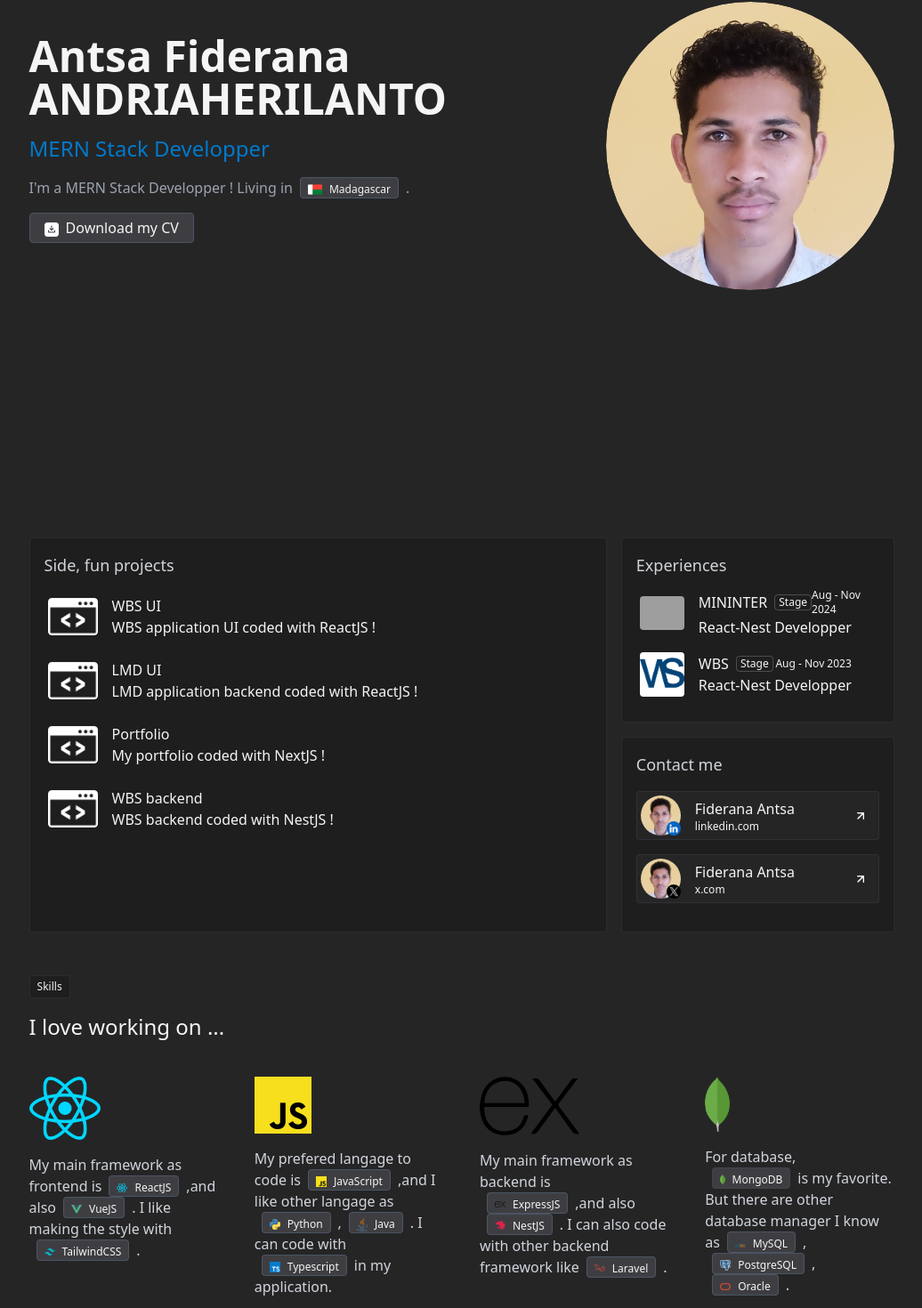
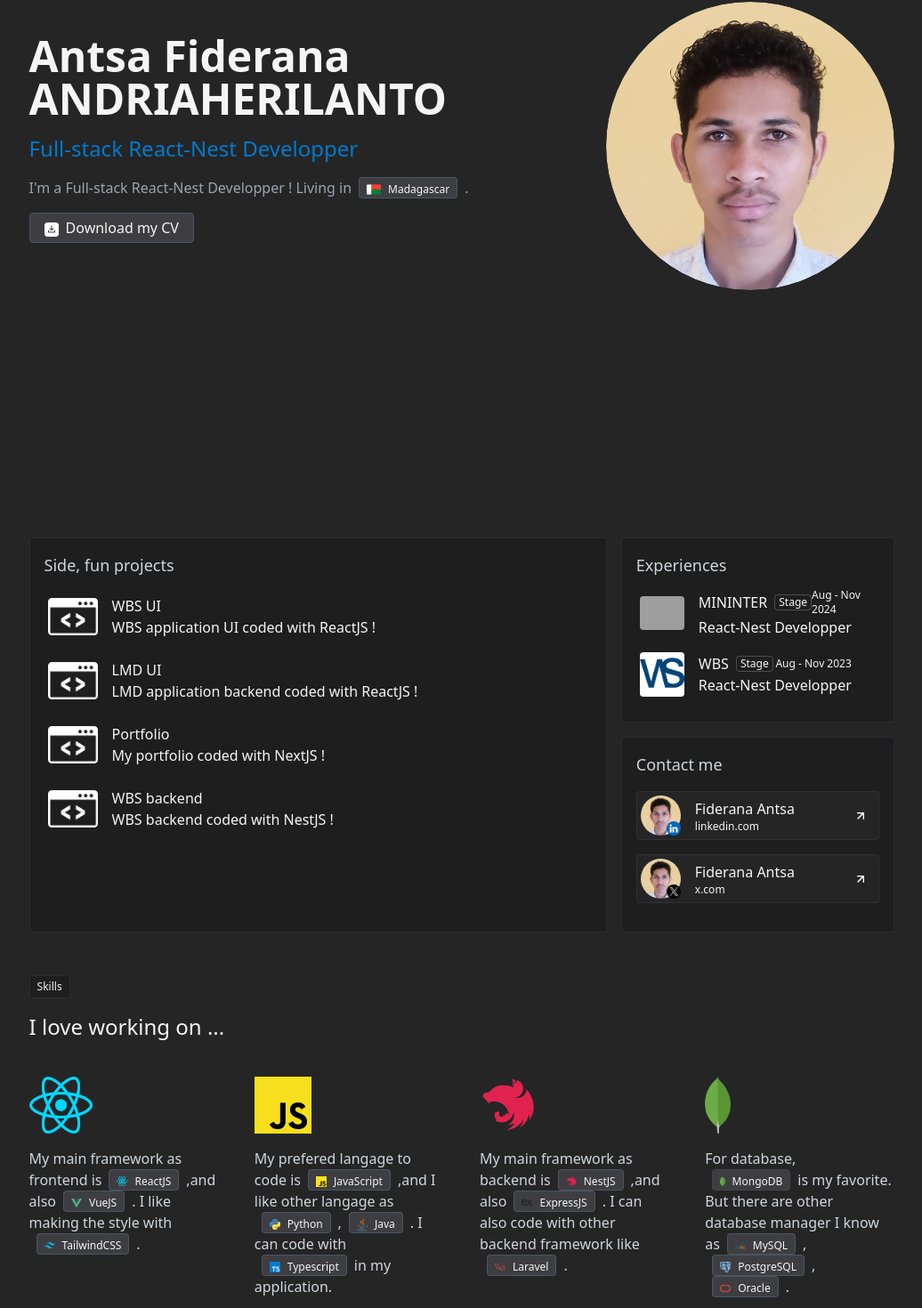
Before and after one commit to fiderana19/fider-portfolio, a Next.js app: page / in a window 1280 px wide. Shown: the part 236-1706 px from the top of the page at 89% size, without its empty margins (121-1157 px from the left). Built offline with nearby package versions, Linux system fonts and the light colour scheme; grey boxes are pictures that could not be loaded.

Commit message:
feat: Fixed the fullstack

```diff
--- a/components/Profile.js
+++ b/components/Profile.js
@@ -10,8 +10,8 @@ export default function Profile() {
         <div className={`${General.page} md:flex block justify-between h-full items-center`}>
             <div className="flex-[2] md:my-16 md:py-0 pt-32 ">
                 <div className="lg:text-5xl sm:text-4xl text-3xl font-bold">Antsa Fiderana ANDRIAHERILANTO</div>
-                <div className="text-2xl my-4 font-medium text-bluecolor">MERN Stack Developper</div>
-                <div className="text-md text-gray-400">I'm a MERN Stack Developper !
+                <div className="text-2xl my-4 font-medium text-bluecolor">Full-stack React-Nest Developper</div>
+                <div className="text-md text-gray-400">I'm a Full-stack React-Nest Developper !
                 Living in
                 <span className="w-20 bg-darklg whitespace-nowrap cursor-pointer hover:bg-background transition-colors border inline border-gray-600 boder-opacity-25 mx-2 px-2  rounded py-0">
                     <Image src={MadagascarFlag} className="w-4 h-auto mr-2 inline" alt="Reatc logo" />
--- a/components/Skills.js
+++ b/components/Skills.js
@@ -24,8 +24,8 @@ export default function Skills() {
             <div className="text-2xl my-4 mb-10 font-medium">I love working on ... </div>
             <div className="md:flex block gap-10">
                 <div className="md:w-1/4 w-full md:mt-0 mt-12">
-                    <div className="h-18">
-                        <Image src={ReactLogo} className="w-20 h-auto" alt="Reatc logo" />
+                    <div className="h-16">
+                        <Image src={ReactLogo} className="h-16 w-auto" alt="Reatc logo" />
                     </div>
                     <p className="my-4 font-medium text-gray-300">My main framework as frontend is
                         <span className="w-20 whitespace-nowrap bg-darklg cursor-pointer hover:bg-background transition-colors border inline border-gray-600 boder-opacity-25 mx-2 px-2  rounded py-0">
@@ -45,8 +45,8 @@ export default function Skills() {
                     </p>
                 </div>
                 <div className="md:w-1/4 w-full md:mt-0 mt-12">
-                    <div className="h-18">
-                        <Image src={JavaScriptLogo} className="w-16 h-auto" alt="Reatc logo" />
+                    <div className="h-16">
+                        <Image src={JavaScriptLogo} className="h-16 w-auto" alt="Reatc logo" />
                     </div>
                     <div className="my-4 font-medium text-gray-300">My prefered langage to code is
                         <span className="w-20 whitespace-nowrap bg-darklg cursor-pointer hover:bg-background transition-colors border inline border-gray-600 boder-opacity-25 mx-2 px-2  rounded py-0">
@@ -71,18 +71,18 @@ export default function Skills() {
                     </div>
                 </div>
                 <div className="md:w-1/4 w-full md:mt-0 mt-12">
-                    <div className="h-18">
-                        <Image src={ExpressLogo} className="w-28 h-auto" alt="Reatc logo" />
+                    <div className="h-16">
+                        <Image src={NestLogo} className="h-16 w-auto" alt="Reatc logo" />
                     </div>
                     <div className="my-4 font-medium text-gray-300">My main framework as backend is
                         <span className="w-20 whitespace-nowrap bg-darklg cursor-pointer hover:bg-background transition-colors border border-gray-600 boder-opacity-25 mx-2 px-2  rounded py-0">
-                            <Image src={ExpressLogo} className="w-3 h-auto mr-2 inline" alt="Reatc logo" />
-                            <span className=" text-xs font-medium">ExpressJS</span>
+                            <Image src={NestLogo} className="w-3 h-auto mr-2 inline" alt="Reatc logo" />
+                            <span className=" text-xs font-medium">NestJS</span>
                         </span>
                         ,and also
                         <span className="w-20 whitespace-nowrap bg-darklg cursor-pointer hover:bg-background transition-colors border inline border-gray-600 boder-opacity-25 mx-2 px-2  rounded py-0">
-                            <Image src={NestLogo} className="w-3 h-auto mr-2 inline" alt="Reatc logo" />
-                            <span className=" text-xs font-medium">NestJS</span>
+                            <Image src={ExpressLogo} className="w-3 h-auto mr-2 inline" alt="Reatc logo" />
+                            <span className=" text-xs font-medium">ExpressJS</span>
                         </span>
                         . I can also code with other backend framework like
                         <span className="w-20 whitespace-nowrap bg-darklg cursor-pointer hover:bg-background transition-colors border inline border-gray-600 boder-opacity-25 mx-2 px-2  rounded py-0">
@@ -92,8 +92,8 @@ export default function Skills() {
                     </div>
                 </div>
                 <div className="md:w-1/4 w-full md:mt-0 mt-12">
-                    <div className="h-18">
-                        <Image src={MongoDBLogo} className="w-7 h-auto" alt="Reatc logo" />
+                    <div className="h-16">
+                        <Image src={MongoDBLogo} className="h-16 w-auto" alt="Reatc logo" />
                     </div>
                     <div className="my-4 font-medium text-gray-300">For database,
                         <span className="w-20 whitespace-nowrap bg-darklg border cursor-pointer hover:bg-background transition-colors inline border-gray-600 border-opacity-25 mx-2 px-2  rounded py-0">
```
